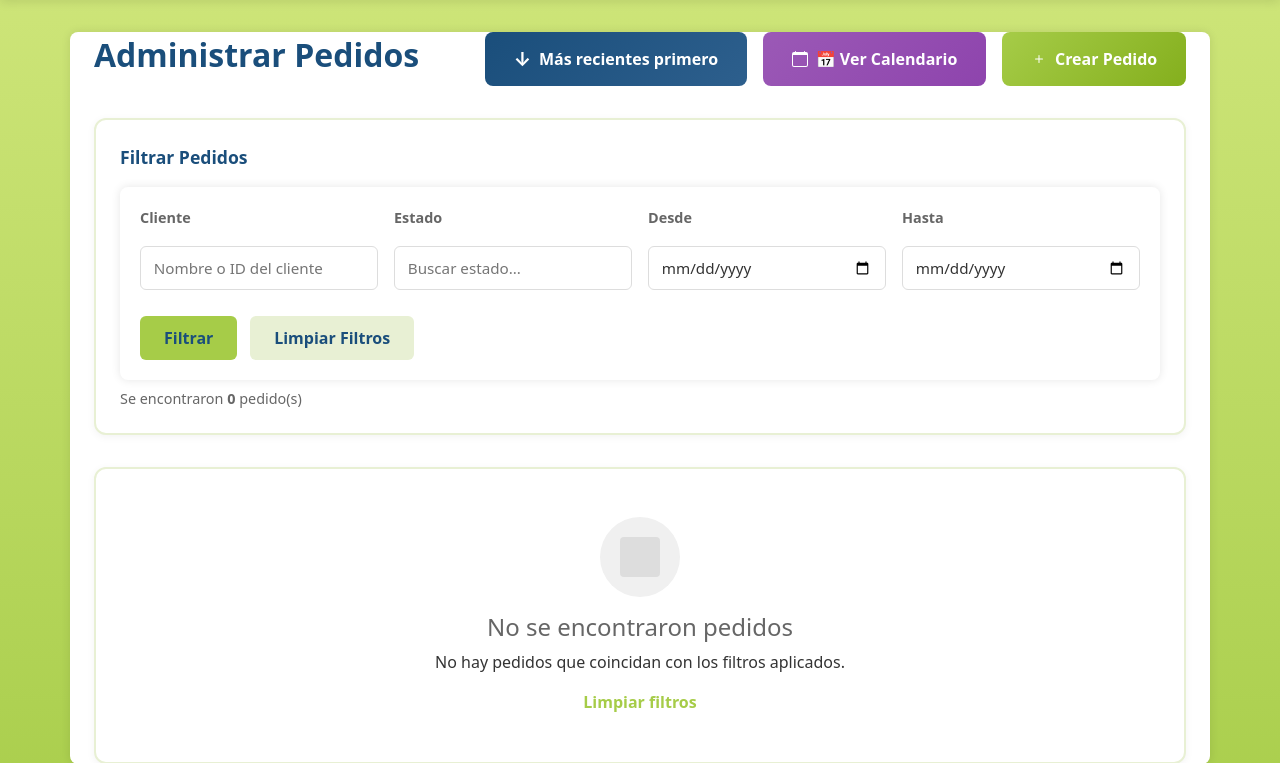
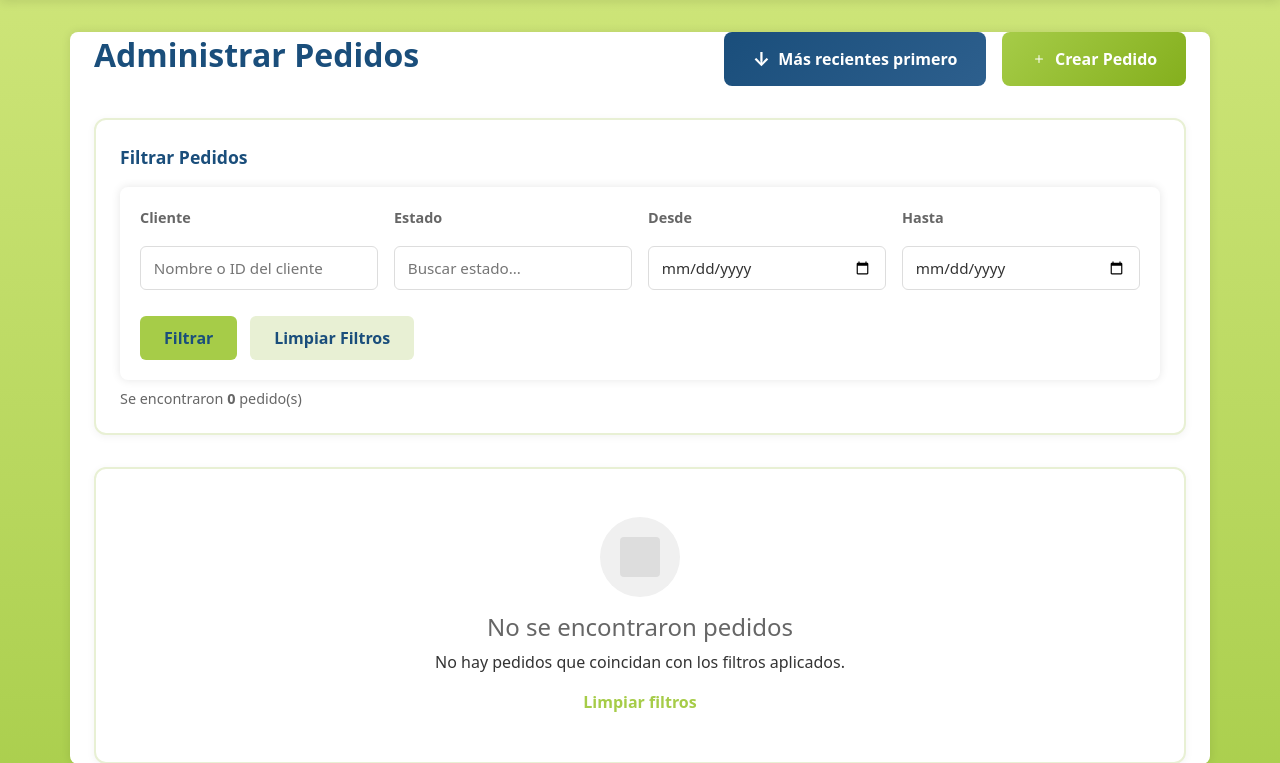
Before and after one commit to Fabianxxo27/La-Lavanderia, a Flask app: template templates/pedidos.html in a window 1280 px wide. Shown: the part 93-856 px from the top of the page. Run offline with Flask 3, Linux system fonts and the light colour scheme; the template is opened without the code that fills it, so the values that code supplies are empty; some libraries are stand-ins or nearby versions.

Commit message:
Mover botón calendario de pedidos.html a tarjeta en inicio.html

```diff
--- a/templates/pedidos.html
+++ b/templates/pedidos.html
@@ -248,26 +248,7 @@
     box-shadow: 0 4px 12px rgba(26, 78, 123, 0.3);
   }
 
-  .btn-calendario {
-    background: linear-gradient(135deg, #9b59b6 0%, #8e44ad 100%) !important;
-    color: white !important;
-    padding: 0.8rem 1.8rem;
-    border: none;
-    border-radius: 8px;
-    font-weight: 700;
-    text-decoration: none;
-    transition: all 0.2s ease;
-    display: inline-flex;
-    align-items: center;
-    gap: 0.5rem;
-    cursor: pointer;
-  }
 
-  .btn-calendario:hover {
-    background: linear-gradient(135deg, #8e44ad 0%, #6c3483 100%) !important;
-    transform: translateY(-2px);
-    box-shadow: 0 4px 12px rgba(142, 68, 173, 0.3);
-  }
 
   .empty-state {
     text-align: center;
@@ -495,13 +476,6 @@
     <a href="{{ url_for('pedidos', cliente=cliente_filter, estado=estado_filter, desde=fecha_desde, hasta=fecha_hasta, orden=nuevo_orden) }}" class="btn-orden">
       <span style="font-size: 1.2rem;">{{ icono_orden }}</span>
       {{ texto_orden }}
-    </a>
-
-    <a href="{{ url_for('calendario_pedidos') }}" class="btn-calendario">
-      <svg width="16" height="16" fill="currentColor" viewBox="0 0 16 16">
-        <path d="M3.5 0a.5.5 0 0 1 .5.5V1h8V.5a.5.5 0 0 1 1 0V1h1a2 2 0 0 1 2 2v11a2 2 0 0 1-2 2H2a2 2 0 0 1-2-2V3a2 2 0 0 1 2-2h1V.5a.5.5 0 0 1 .5-.5zM1 4v10a1 1 0 0 0 1 1h12a1 1 0 0 0 1-1V4H1z"/>
-      </svg>
-      📅 Ver Calendario
     </a>
 
     <a href="{{ url_for('agregar_pedido') }}" class="btn-crear">
```
Also changed, not shown: templates/inicio.html (+16 -0 lines).
